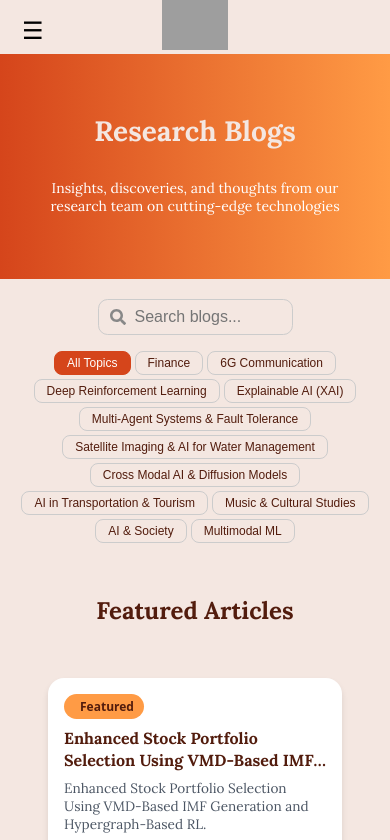
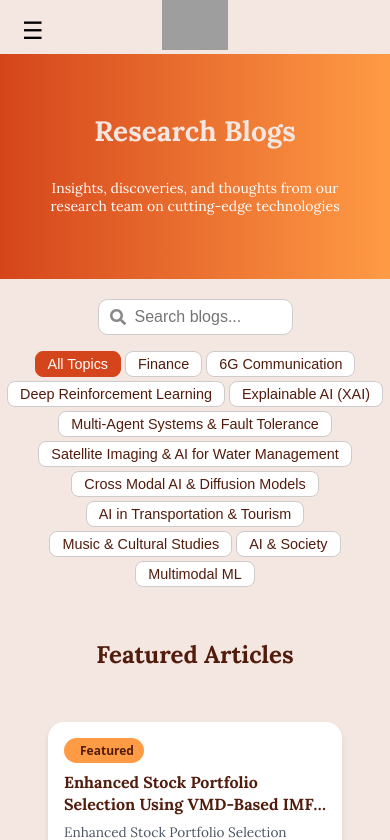
Before and after one commit to Jyotiux/NGCN, a React (Vite) app in the folder frontend/: page /blogs in a window 390 px wide. Shown: the top 840 px of the page. Built offline with nearby package versions, Linux system fonts and the light colour scheme; grey boxes are pictures that could not be loaded.

Commit message:
Update Blogs.css

```diff
--- a/frontend/src/Pages/Blogs/Blogs.css
+++ b/frontend/src/Pages/Blogs/Blogs.css
@@ -54,6 +54,14 @@
   color: var(--surface);
 }
 
+.filters-wrapper {
+  display: flex;
+  flex-direction: column;
+  gap: 1rem;
+  padding: 0 1rem;
+}
+
+
 .search-bar-wrapper {
   display: flex;
   justify-content: center;
@@ -83,7 +91,7 @@
   font-size: 1rem;
   transition: box-shadow 0.3s ease, border-color 0.3s ease;
   outline: none;
-  background: var(--background);
+  background: var(--surface);
 }
 
 
@@ -114,7 +122,6 @@
 
 /* Category buttons */
 .category-button {
-  background-color: var(--surface);
   border: 1.5px solid #ccc;
   padding: 0.4rem 0.8rem;
   font-size: 0.9rem;
@@ -122,7 +129,7 @@
   cursor: pointer;
   transition: background-color 0.3s ease, border-color 0.3s ease;
   color: var(--secondary);
-  background: var(--background);
+  background: var(--surface);
 }
 
 /* Active category button */
@@ -230,7 +237,7 @@
 
   .category-button,
   .clear-filters-button {
-    font-size: 0.75rem;
+    /* font-size: 0.75rem; */
     padding: 0.25rem 0.75rem;
   }
 }
```
